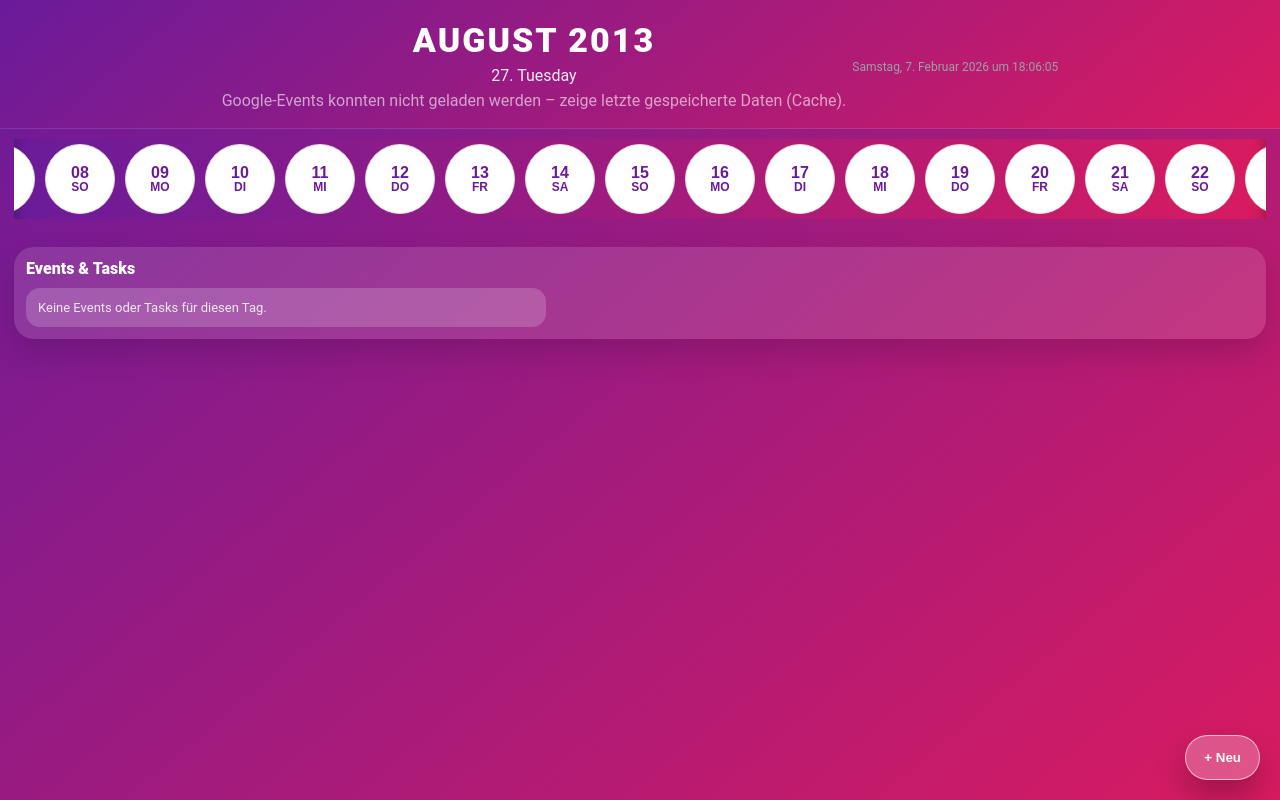
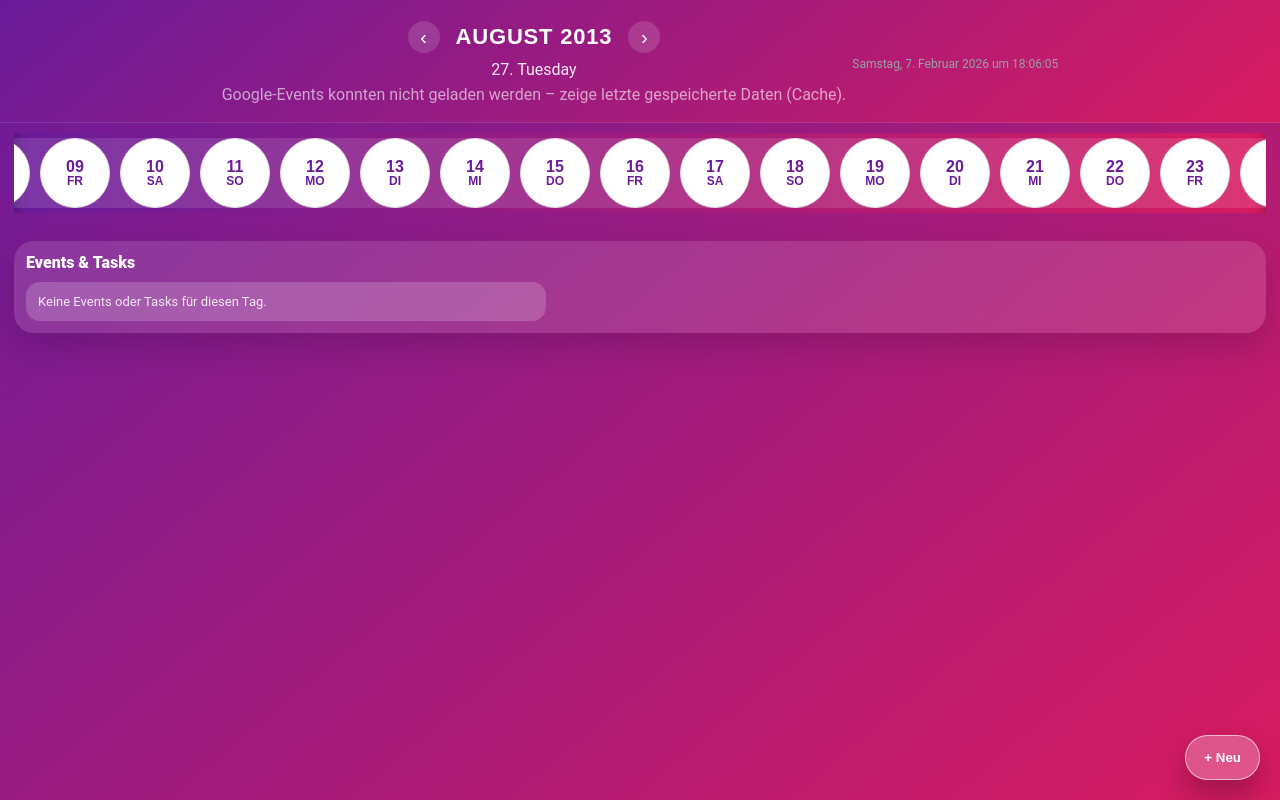
Before and after one commit to Kurkurkury/calendar-mvp, a website: page index.html in a window 1280 px wide. Drawn offline with Linux system fonts and the light colour scheme; no server answers.

Commit message:
Enable month switching via header

```diff
--- a/index.html
+++ b/index.html
@@ -10,7 +10,11 @@
   <div class="calendar-container">
     <header class="topbar">
       <div class="title">
-        <div class="h1">AUGUST 2013</div>
+        <div class="month-header" aria-label="Monat wechseln">
+          <button id="prevMonthBtn" class="month-arrow" type="button" aria-label="Vorheriger Monat">‹</button>
+          <button id="monthNameBtn" class="month-name" type="button" aria-label="Monat wechseln">AUGUST 2013</button>
+          <button id="nextMonthBtn" class="month-arrow" type="button" aria-label="Nächster Monat">›</button>
+        </div>
         <div id="weekLabel" class="sub"></div>
         <div id="statusLine" class="sub"></div>
       </div>
--- a/www/style.css
+++ b/www/style.css
@@ -75,6 +75,47 @@
   font-size: 16px;
   color: rgba(255, 255, 255, 0.9);
   margin-top: 0;
+}
+
+.month-header {
+  display: inline-flex;
+  align-items: center;
+  gap: 8px;
+}
+
+.month-name {
+  cursor: pointer;
+  font-weight: 800;
+  color: #ffffff;
+  font-size: 22px;
+  letter-spacing: 0.8px;
+  background: transparent;
+  border: none;
+  padding: 4px 8px;
+}
+
+.month-name:focus-visible {
+  outline: 2px solid rgba(255, 255, 255, 0.75);
+  outline-offset: 2px;
+  border-radius: 8px;
+}
+
+.month-arrow {
+  cursor: pointer;
+  font-size: 20px;
+  color: #ffffff;
+  background: rgba(255, 255, 255, 0.14);
+  border: none;
+  border-radius: 999px;
+  width: 32px;
+  height: 32px;
+  display: inline-flex;
+  align-items: center;
+  justify-content: center;
+}
+
+.month-arrow:hover {
+  filter: brightness(1.1);
 }
 
 .connectionStatus {
```
Also changed, not shown: www/index.html (+5 -1 lines), www/app.js.
